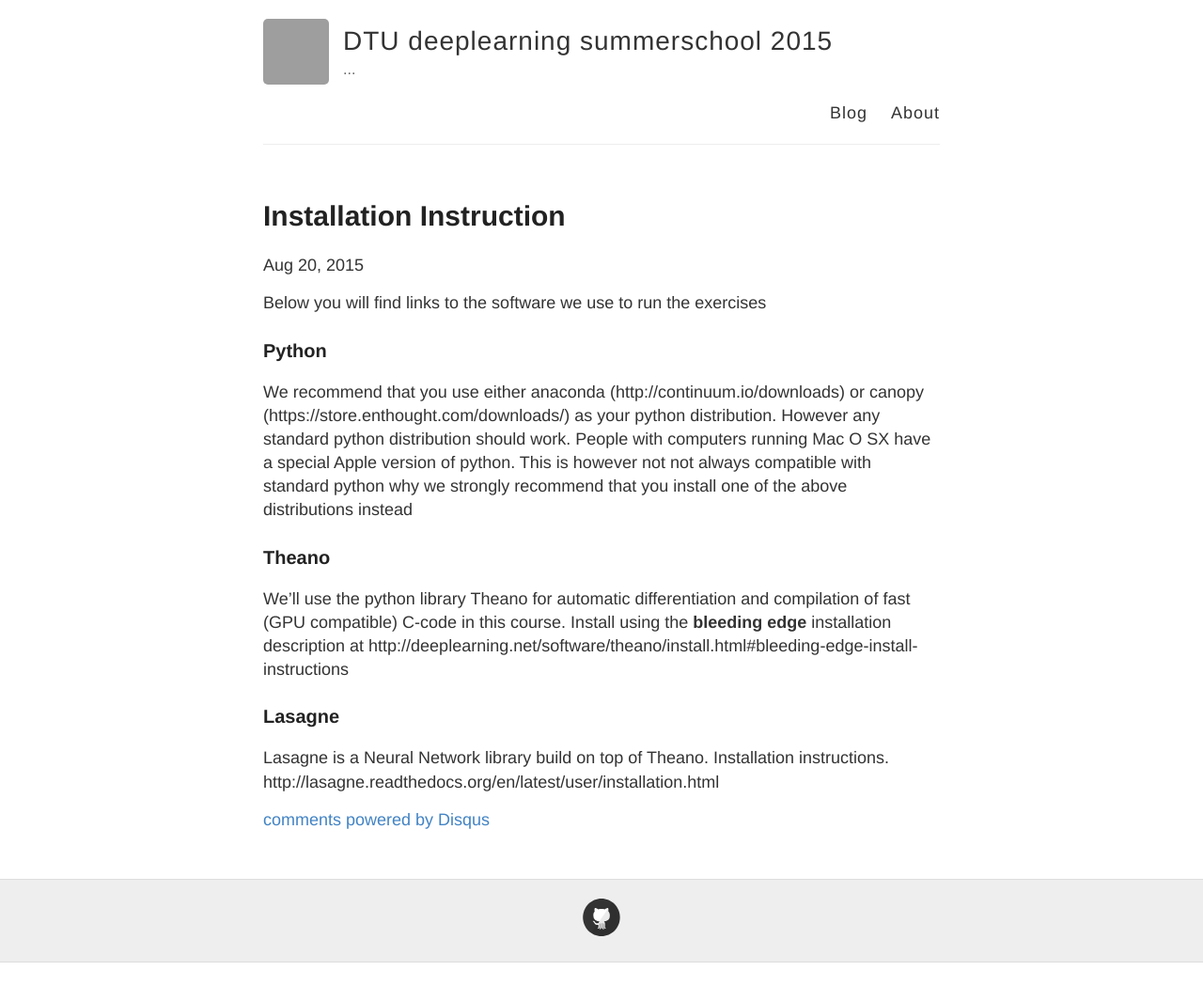
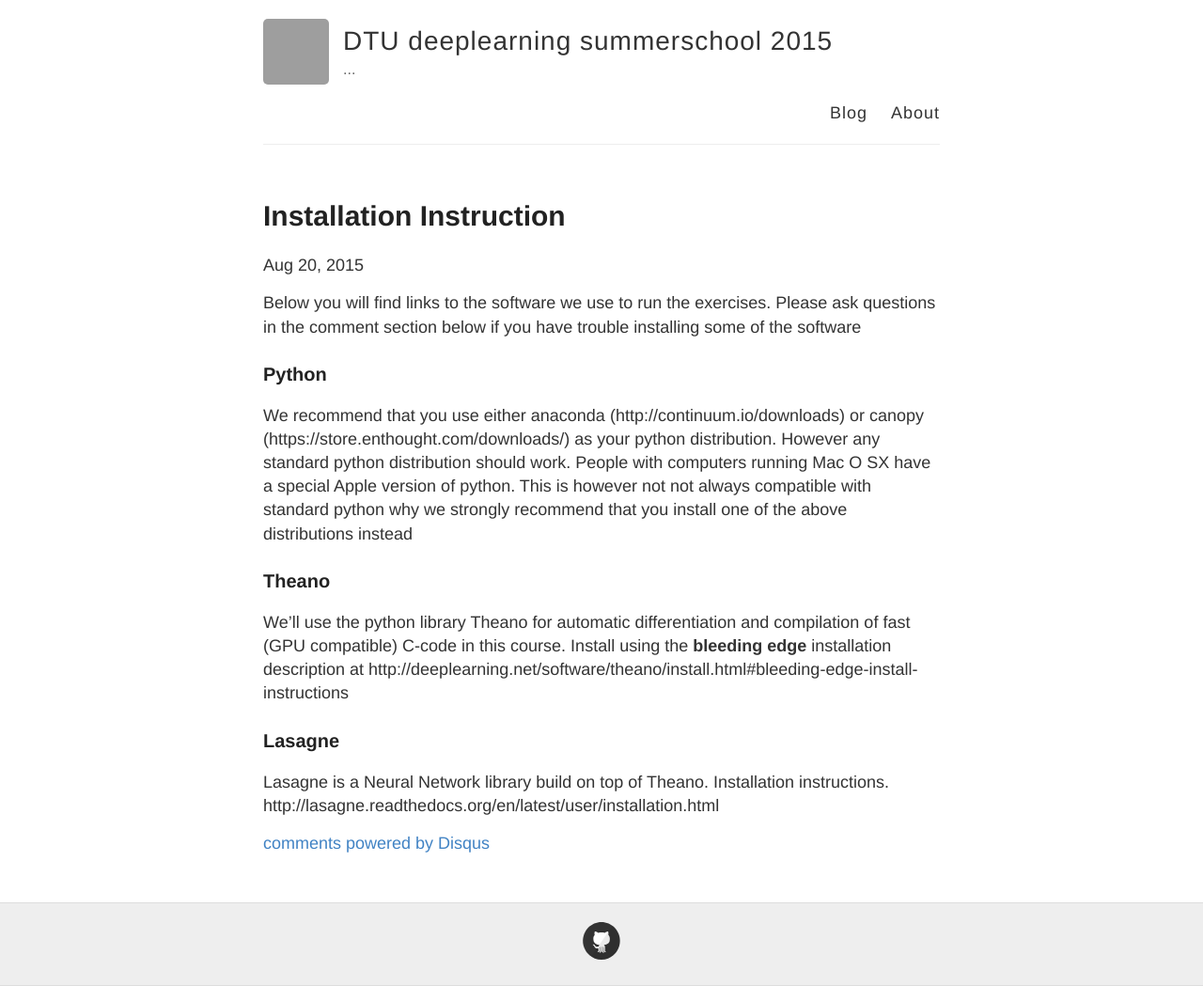
Before and after one commit to JMDP5/DTU-deeplearning.github.io, a Jekyll site: the page built from _posts/2015-8-20-Installation-Instructions.md, in a window 1280 px wide. Shown: the whole page at 94% size. Built offline with Jekyll 4.4.1, drawn with Linux system fonts in a browser that asks for light colours; Markdown is read by kramdown in place of the engine named in the settings; comment, search, counter and statistics services are not loaded; before the commit the page ends 1024 px from its top, so only the background shows below that; grey boxes are pictures that could not be loaded.

Commit message:
install2

```diff
--- a/_posts/2015-8-20-Installation-Instructions.md
+++ b/_posts/2015-8-20-Installation-Instructions.md
@@ -9,7 +9,7 @@ published: true
 ---
 
 
-Below you will find links to the software we use to run the exercises
+Below you will find links to the software we use to run the exercises. Please ask questions in the comment section below if you have trouble installing some of the software
 
 ### Python
 We recommend that you use either anaconda (http://continuum.io/downloads) or canopy (https://store.enthought.com/downloads/) as your python distribution. However any standard python distribution should work. People with computers running Mac O
```
